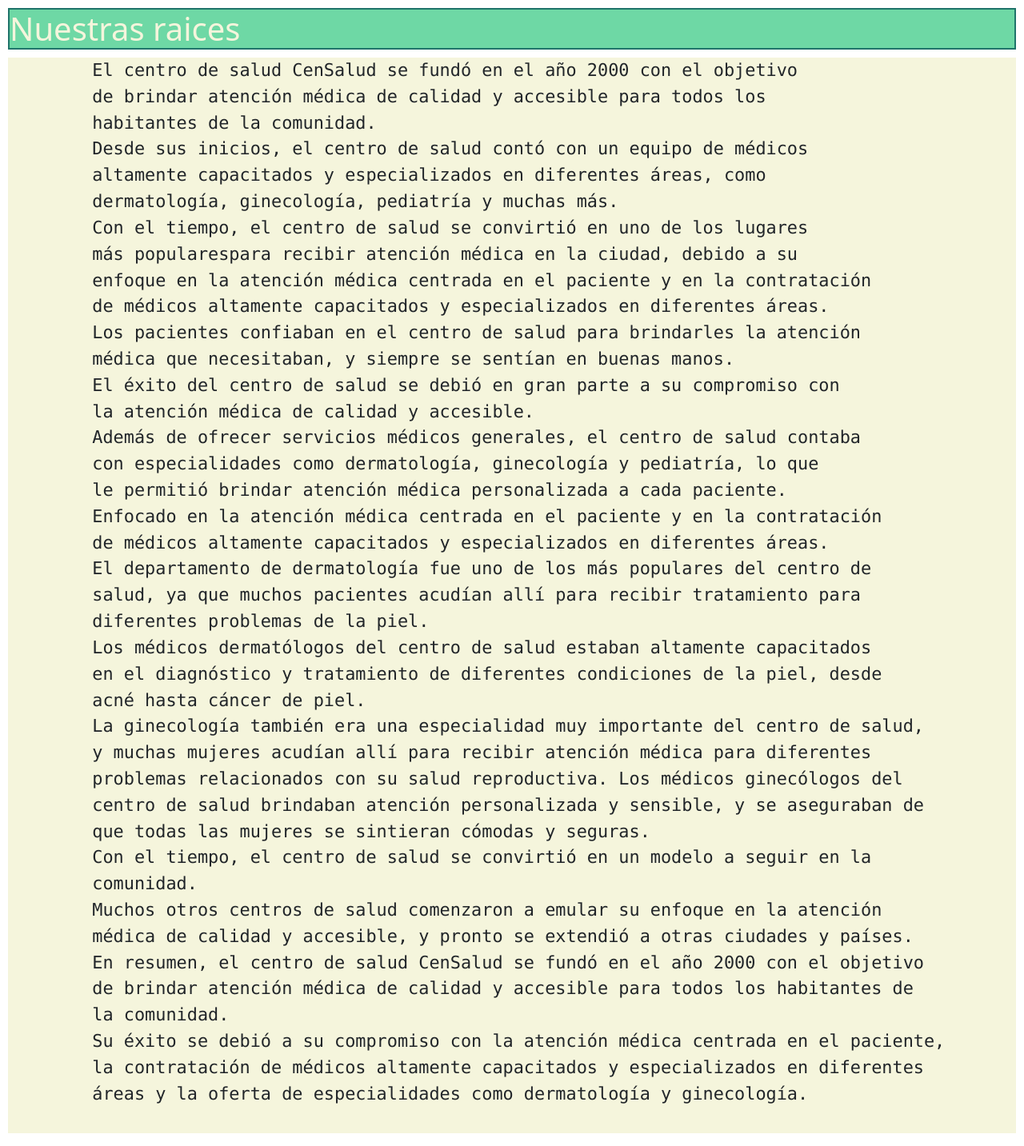
After one commit to anaicm/Hospital, a PHP site: page /contenido_acerca_de.html in a window 1280 px wide. The commit adds this page. Shown: the whole page at 80% size. Run offline with PHP 8.4, Linux system fonts and the light colour scheme.

Commit message:
Actualización, creación de la página acerca de...

```diff
--- a/vista/Administrador/Portal_administrador.php
+++ b/vista/Administrador/Portal_administrador.php
@@ -21,13 +21,11 @@ if (!isset($_SESSION['usuario'])) {
     header('location: ../login.php');
     exit();
 }
-
-
 ?>
 
 
 <body class="body-fondo">
-    <!--Cabecera------------------------------------------------------------------------------------------>
+    <!--Cabecera-------------------------------------------------------------------------------------------------->
     <header class="main-header">
         <div class="logo-container">
             <a href="../index.html"><img src="../logos/logo_hospital4.png"></a>
--- /dev/null
+++ b/vista/contenido_acerca_de.html
@@ -0,0 +1,60 @@
+<!DOCTYPE html>
+<html lang="en">
+<head>
+    <meta charset="UTF-8">
+    <meta http-equiv="X-UA-Compatible" content="IE=edge">
+    <meta name="viewport" content="width=device-width, initial-scale=1.0">
+    <title>Contenido acerca de...</title>
+    <link href="https://cdn.jsdelivr.net/npm/bootstrap@5.3.0-alpha3/dist/css/bootstrap.min.css" rel="stylesheet"
+    integrity="sha384-KK94CHFLLe+nY2dmCWGMq91rCGa5gtU4mk92HdvYe+M/SXH301p5ILy+dN9+nJOZ" crossorigin="anonymous">
+    <link rel="stylesheet" type="text/css" href="css/acerca_de.css">
+</head>
+<body>
+    <h1 class="titulo">Nuestras raices</h1>
+    <blockquote class="contenido_iframe">
+    <pre>
+        El centro de salud CenSalud se fundó en el año 2000 con el objetivo
+        de brindar atención médica de calidad y accesible para todos los
+        habitantes de la comunidad.
+        Desde sus inicios, el centro de salud contó con un equipo de médicos
+        altamente capacitados y especializados en diferentes áreas, como
+        dermatología, ginecología, pediatría y muchas más.
+        Con el tiempo, el centro de salud se convirtió en uno de los lugares
+        más popularespara recibir atención médica en la ciudad, debido a su
+        enfoque en la atención médica centrada en el paciente y en la contratación
+        de médicos altamente capacitados y especializados en diferentes áreas.
+        Los pacientes confiaban en el centro de salud para brindarles la atención
+        médica que necesitaban, y siempre se sentían en buenas manos.
+        El éxito del centro de salud se debió en gran parte a su compromiso con
+        la atención médica de calidad y accesible.
+        Además de ofrecer servicios médicos generales, el centro de salud contaba
+        con especialidades como dermatología, ginecología y pediatría, lo que
+        le permitió brindar atención médica personalizada a cada paciente.
+        Enfocado en la atención médica centrada en el paciente y en la contratación
+        de médicos altamente capacitados y especializados en diferentes áreas.
+        El departamento de dermatología fue uno de los más populares del centro de
+        salud, ya que muchos pacientes acudían allí para recibir tratamiento para
+        diferentes problemas de la piel.
+        Los médicos dermatólogos del centro de salud estaban altamente capacitados
+        en el diagnóstico y tratamiento de diferentes condiciones de la piel, desde
+        acné hasta cáncer de piel.
+        La ginecología también era una especialidad muy importante del centro de salud,
+        y muchas mujeres acudían allí para recibir atención médica para diferentes
+        problemas relacionados con su salud reproductiva. Los médicos ginecólogos del
+        centro de salud brindaban atención personalizada y sensible, y se aseguraban de
+        que todas las mujeres se sintieran cómodas y seguras.
+        Con el tiempo, el centro de salud se convirtió en un modelo a seguir en la
+        comunidad.
+        Muchos otros centros de salud comenzaron a emular su enfoque en la atención
+        médica de calidad y accesible, y pronto se extendió a otras ciudades y países.
+        En resumen, el centro de salud CenSalud se fundó en el año 2000 con el objetivo
+        de brindar atención médica de calidad y accesible para todos los habitantes de
+        la comunidad.
+        Su éxito se debió a su compromiso con la atención médica centrada en el paciente,
+        la contratación de médicos altamente capacitados y especializados en diferentes
+        áreas y la oferta de especialidades como dermatología y ginecología.
+    </pre>
+    </blockquote>
+
+</body>
+</html>
--- /dev/null
+++ b/vista/css/acerca_de.css
@@ -0,0 +1,34 @@
+/*Da estilos a la página "acerca_de" y "contenido_acerca_de"*/
+.tam_izquierdo{/*Contenedor izquierdo de la página "acerca_de" anchura, margen y padding*/
+    width: 20rem;
+    margin:20px 20px 20px 20px;
+    padding: 10px 10px 10px 10px;
+}
+.contenido_iframe{/*Estilos margen, fondo, fuente, tamaño de letra, altura y anchura para el contenido del ifrme*/
+    margin: 10px 10px 10px 10px;
+    background-color: beige;
+    font-family: lexend, Arial, Helvetica, sans-serif;
+    font-size: 25px;
+    width: auto;
+    height: auto;
+}
+
+.titulo{/*Estilos de margen, fondo, borde, color de texto para el título del iframe*/
+    margin: 10px 10px 10px 10px;
+    background-color:#6ED8A5 ;
+    border: 2px solid #1F736A ;
+    color: beige;
+
+}
+iframe{/*Tamaño para iframe*/
+    width: 100%;
+    height: 550px;
+}
+.tam_derecho{/*Contenedor derecho de la página "acerca_de" anchura, margen y padding*/
+    display: flex;
+    flex-direction: column;
+    width: auto;
+    height: 100%;
+    padding-top: 10px;
+    margin: 10px 10px 10px 10px;
+}
--- /dev/null
+++ b/vista/css/usu_admin.css
@@ -0,0 +1,4 @@
+.paginacion{
+    display: flex;
+    justify-content: center;
+}
--- a/vista/index.html
+++ b/vista/index.html
@@ -27,8 +27,10 @@
     <nav>
       <ul>
         <li><a href="index.html">Inicio</a></li>
-        <li><a href="#">Acerca de</a></li>
+        <li><a href="acerca_de.html">Acerca de</a></li>
         <li><a href="#">Contacto</a></li>
+        <li><a href="centros_hospitalarios.html">Hospitales</a></li>
+        <li><a href="especialistas.html">Especialistas</a></li>
         <li><a href="administrador/Portal_administrador.php">Portal admin</a></li>
       </ul>
       <!--Icono y input para la búsqueda rápida-->
```
Also changed, not shown: vista/Administrador/usuario.php (+14 -17 lines), vista/acerca_de.html (added, +63 -0 lines), vista/centros_hospitalarios.html (+49 -0 lines), vista/especialistas.html (+122 -0 lines), vista/paginacion.php (added, +31 -0 lines), vista/css/Portal_Administrador.css (line endings or trailing spaces), vista/imagenes/imagenes-centros/edificio_1.png (added), vista/imagenes/imagenes-centros/edificio_2.png (added), vista/imagenes/imagenes-centros/edificio_3.png (added), vista/imagenes/imagenes-centros/interior_centro.png (added), vista/imagenes/imagenes_medicos/foto_grupal.png (added), vista/imagenes/imagenes_medicos/medico1_H.png (added), vista/imagenes/imagenes_medicos/medico2_M.png (added), 1 other file.
